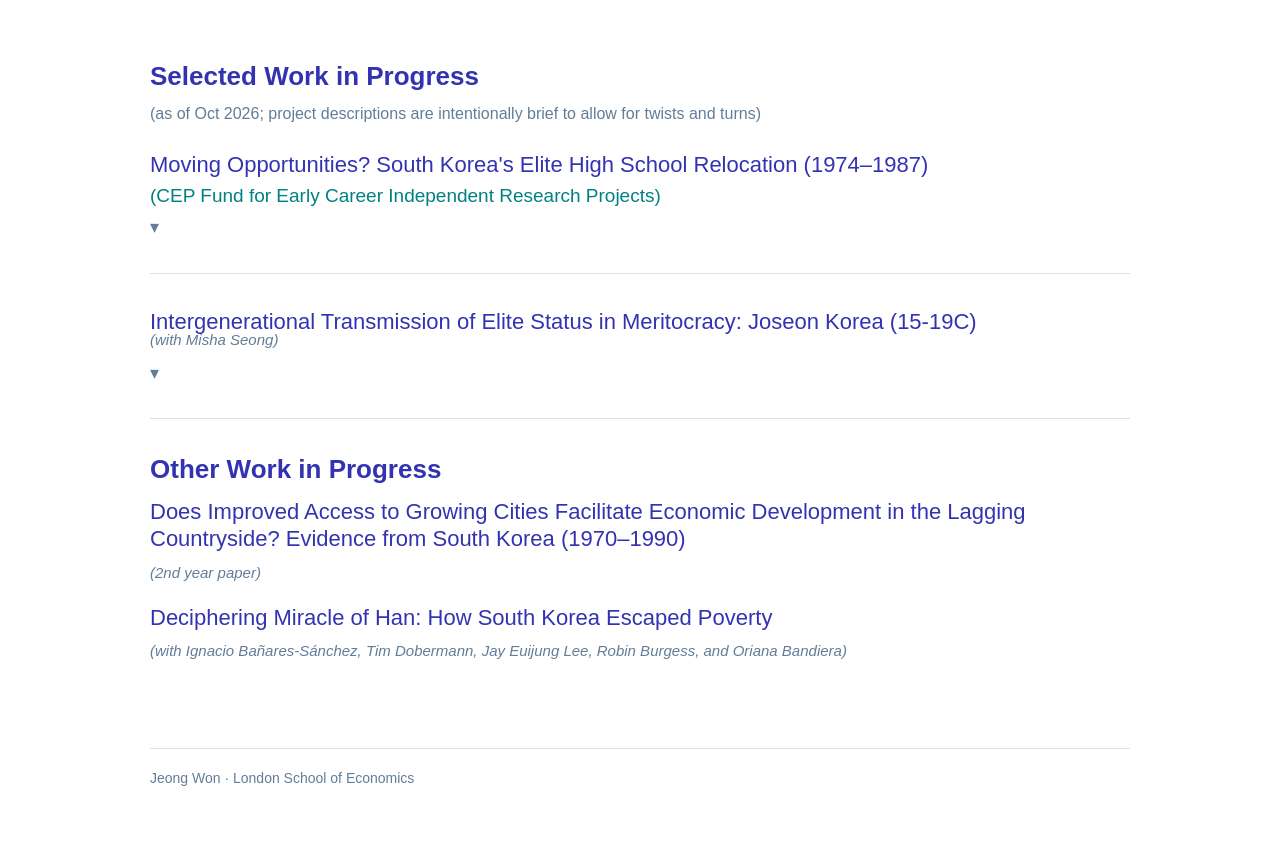
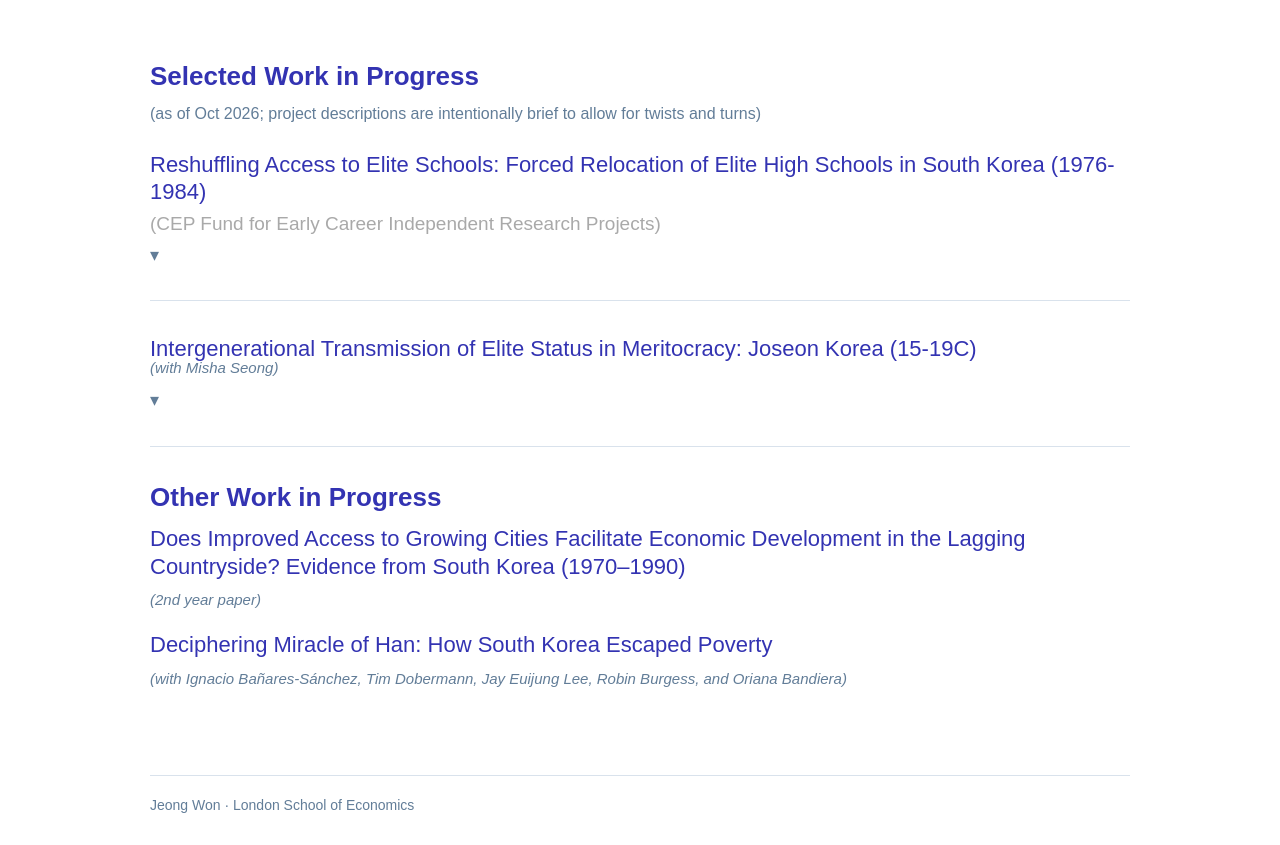
Before and after one commit to JeongWon-Econ/JeongWon-Econ.github.io, a plain HTML site: page research.html in a window 1280 px wide. Shown: the part 81-926 px from the top of the page. Before the commit the page ends 899 px from the top, so only its background shows below. Drawn offline with Linux system fonts and the light colour scheme.

Commit message:
Update elite schools project title and funding color
Co-authored-by: Copilot <223556219+Copilot@users.noreply.github.com>

```diff
--- a/research.html
+++ b/research.html
@@ -29,7 +29,7 @@
     <article class="project">
       <details class="project-details">
         <summary>
-          <span class="project-title">Moving Opportunities? South Korea's Elite High School Relocation (1974–1987)</span>
+          <span class="project-title">Reshuffling Access to Elite Schools: Forced Relocation of Elite High Schools in South Korea (1976-1984)</span>
           <span class="project-funding">(CEP Fund for Early Career Independent Research Projects)</span>
         </summary>
         <p>Across societies, students from high-SES backgrounds are often overrepresented in a small set of established schools that disproportionately produce elite positions. To what extent do families value access to such selective schools, and how important is such access for sustaining intergenerational persistence? To answer these questions, I leverage a natural experiment that reshuffled access to elite schools in South Korea (1976-1984), when authoritarian governments forcibly relocated elite high schools from Seoul’s old urban core to then-sparsely populated rural outskirts. I first present evidence that families highly valued access to elite schools and that access became rapidly stratified by family background. I then use birth-cohort variation among origin-native residents to estimate the effects of losing access on upward mobility outcomes.</p>
--- a/style.css
+++ b/style.css
@@ -162,7 +162,7 @@ h2 {
 .project-details .project-funding {
   display: block;
   margin-top: 6px;
-  color: teal;
+  color: darkgray;
   font-size: 19px;
 }
 
```
